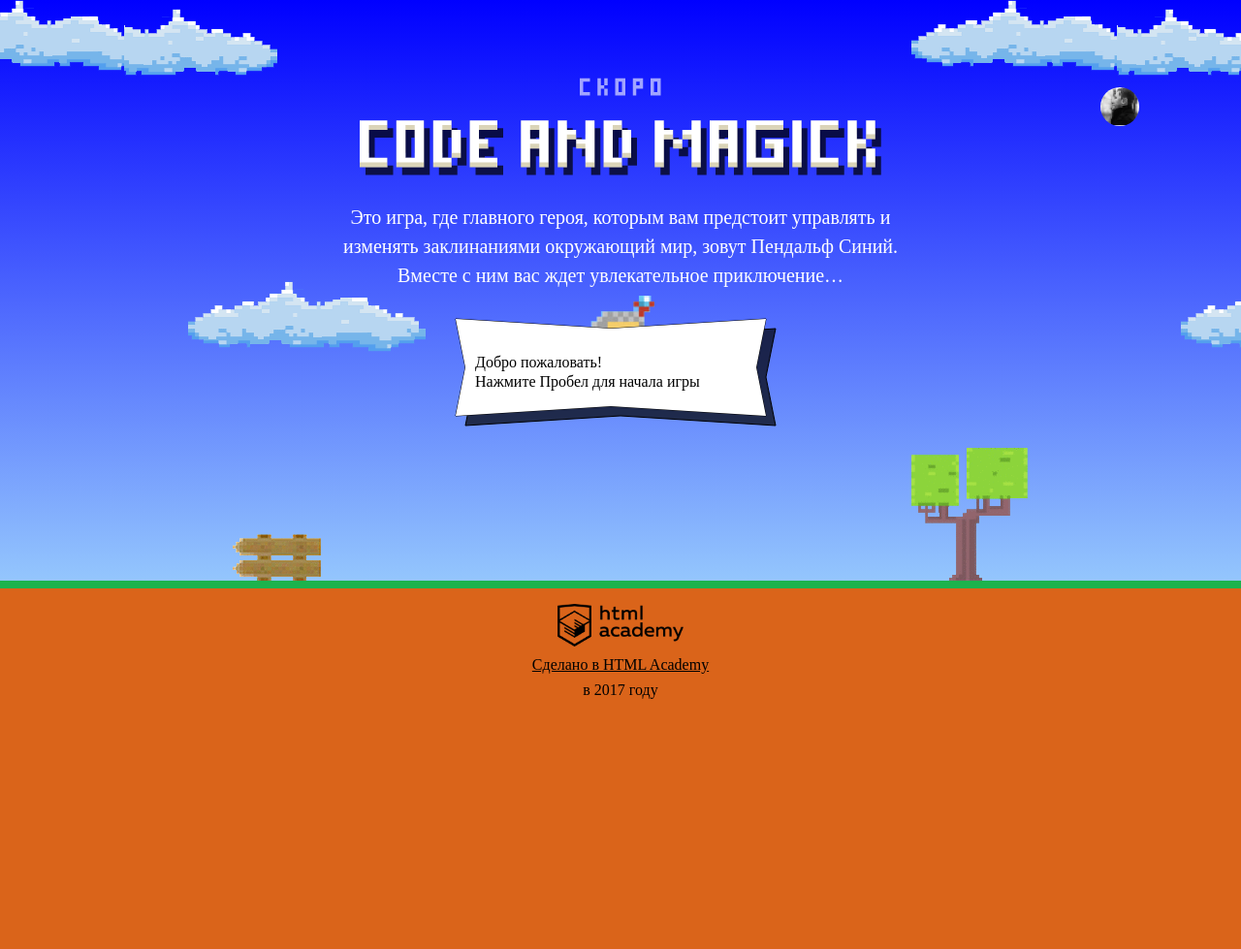
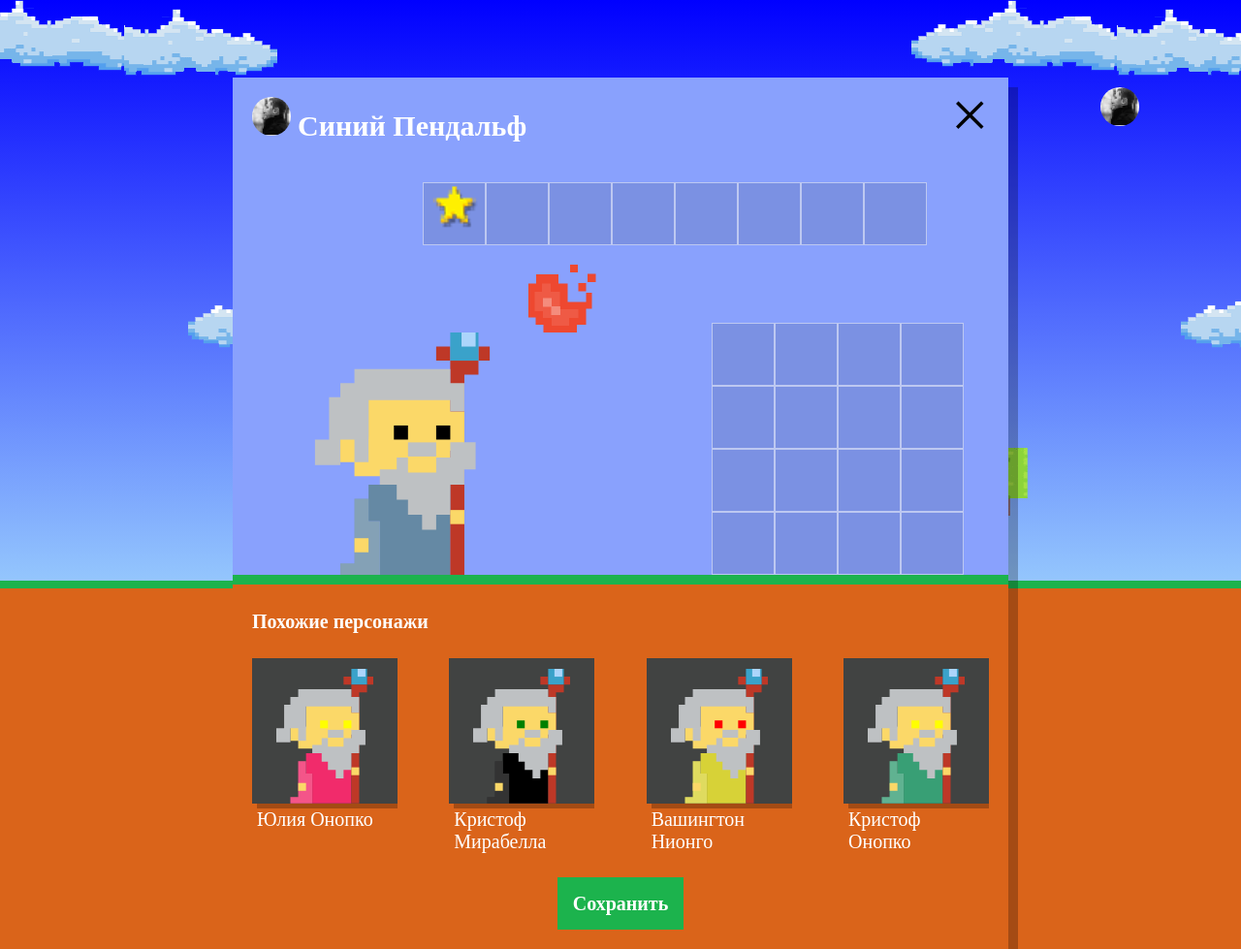
Before and after one commit to dntPaAanic/594215-code-and-magick-19, a website: page index.html in a window 1280 px wide. Shown: the whole page at 97% size. Before the commit the page ends 800 px from the top, so only its background shows below. Drawn offline with Linux system fonts and the light colour scheme; a web font is replaced by a local one.

Commit message:
5. Учебный проект: нас орда

```diff
--- a/index.html
+++ b/index.html
@@ -204,6 +204,7 @@
 </script>
 
 <script src="js/stat.js"></script>
+<script src="js/setup.js"></script>
 <script src="js/game.js"></script>
 
 </body>
--- /dev/null
+++ b/js/setup.js
@@ -0,0 +1,89 @@
+'use strict';
+
+var WIZARD_AMOUNT = 4;
+
+var WIZARD_NAMES = [
+  'Иван',
+  'Хуан Себастьян',
+  'Мария',
+  'Кристоф',
+  'Виктор',
+  'Юлия',
+  'Люпита',
+  'Вашингтон'
+];
+
+var WIZARD_SURNAMES = [
+  'да Марья',
+  'Верон',
+  'Мирабелла',
+  'Вальц',
+  'Онопко',
+  'Топольницкая',
+  'Нионго',
+  'Ирвинг'
+];
+
+var WIZARD_COATS_COLOR = [
+  'rgb(101, 137, 164)',
+  'rgb(241, 43, 107)',
+  'rgb(146, 100, 161)',
+  'rgb(56, 159, 117)',
+  'rgb(215, 210, 55)',
+  'rgb(0, 0, 0)'
+];
+
+var WIZARD_EYES_COLOR = [
+  'black',
+  'red',
+  'blue',
+  'yellow',
+  'green'
+];
+
+var userDialog = document.querySelector('.setup');
+userDialog.classList.remove('hidden');
+
+var similarListElement = userDialog.querySelector('.setup-similar-list');
+var similarWizardTemplate = document.querySelector('#similar-wizard-template')
+    .content
+    .querySelector('.setup-similar-item');
+
+var getRandomElement = function (array) {
+  return array[Math.floor(Math.random() * array.length)];
+};
+
+var createWizards = function (amount) {
+  var wizards = [];
+
+  for (var i = 0; i < amount; i++) {
+    wizards.push({
+      name: getRandomElement(WIZARD_NAMES) + ' ' + getRandomElement(WIZARD_SURNAMES),
+      coatColor: getRandomElement(WIZARD_COATS_COLOR),
+      eyesColor: getRandomElement(WIZARD_EYES_COLOR)
+    });
+  }
+  return wizards;
+};
+
+var renderWizard = function (wizard) {
+  var wizardElement = similarWizardTemplate.cloneNode(true);
+
+  wizardElement.querySelector('.setup-similar-label').textContent = wizard.name;
+  wizardElement.querySelector('.wizard-coat').style.fill = wizard.coatColor;
+  wizardElement.querySelector('.wizard-eyes').style.fill = wizard.eyesColor;
+
+  return wizardElement;
+};
+
+var fragment = document.createDocumentFragment();
+
+var wizards = createWizards(WIZARD_AMOUNT);
+
+for (var i = 0; i < wizards.length; i++) {
+  fragment.appendChild(renderWizard(wizards[i]));
+}
+
+similarListElement.appendChild(fragment);
+
+userDialog.querySelector('.setup-similar').classList.remove('hidden');
```
